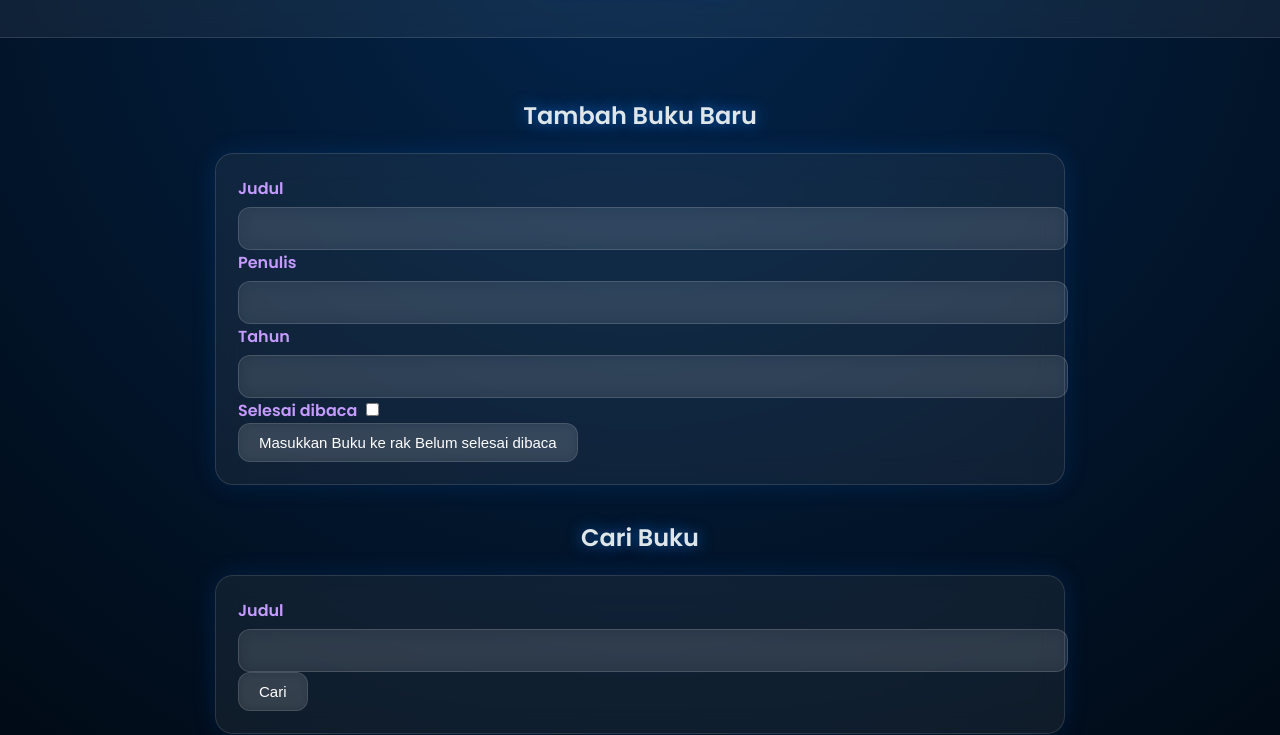
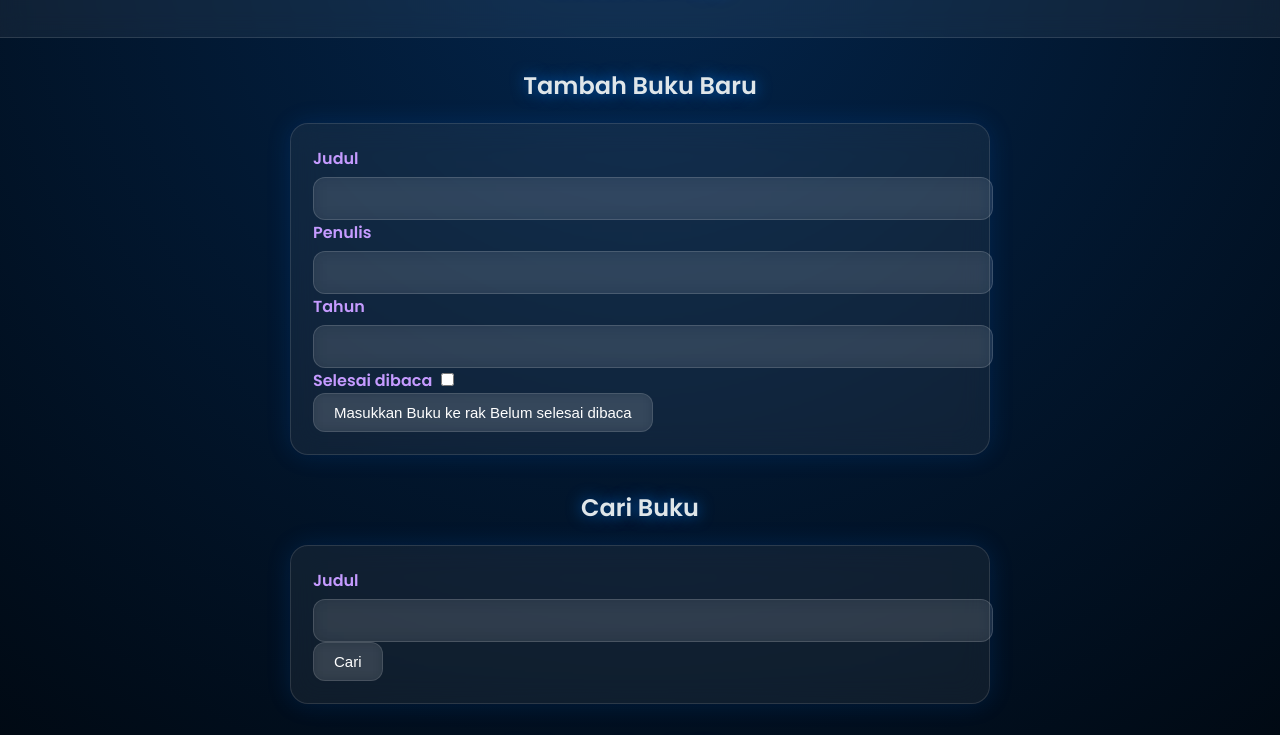
Before and after one commit to Adri720S/Front-EndWeb, a plain HTML site: page index.html in a window 1280 px wide. Shown: the part 82-817 px from the top of the page. Drawn offline with Linux system fonts and the light colour scheme.

Commit message:
Update style.css

```diff
--- a/style.css
+++ b/style.css
@@ -48,8 +48,8 @@ footer p {
 /* MAIN CONTENT */
 main {
   width: 90%;
-  max-width: 850px;
-  margin: 40px auto;
+  max-width: 700px;
+  margin: 10px;
 }
 
 h1, h2 {
```
